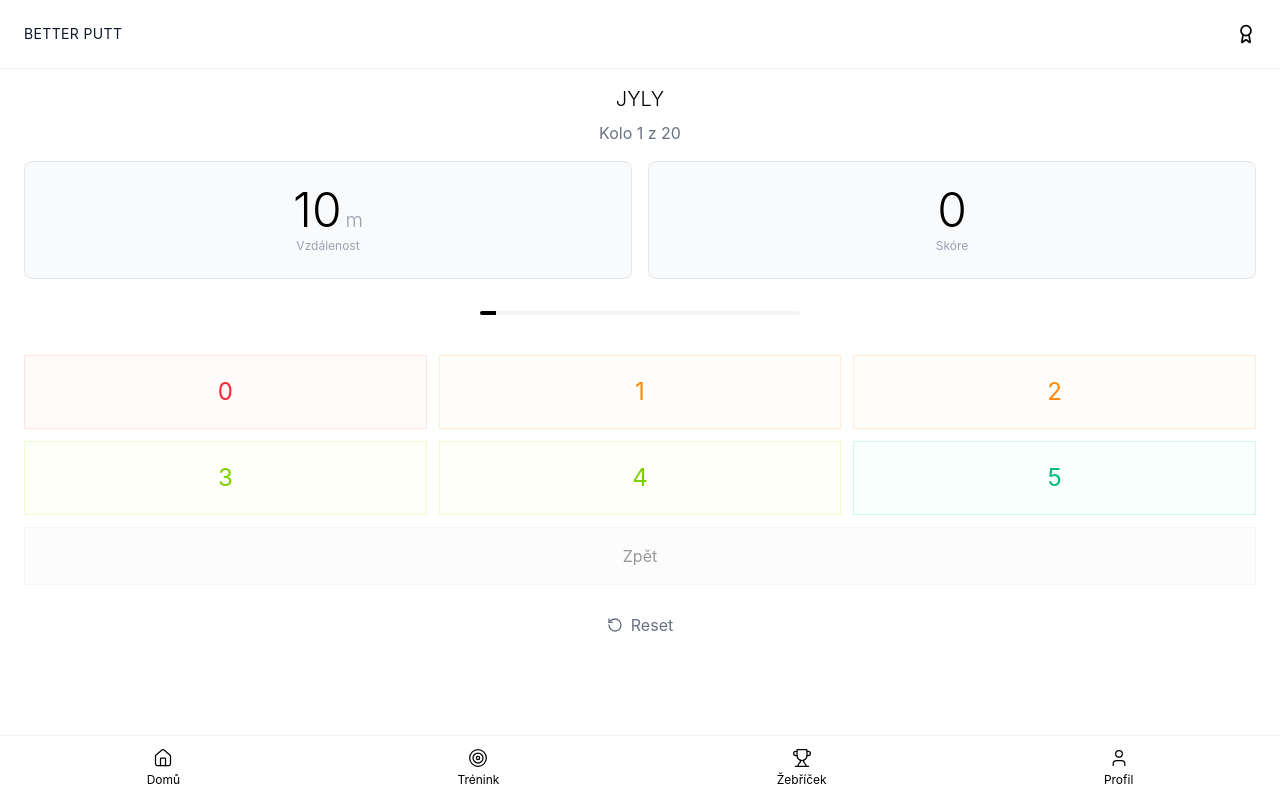
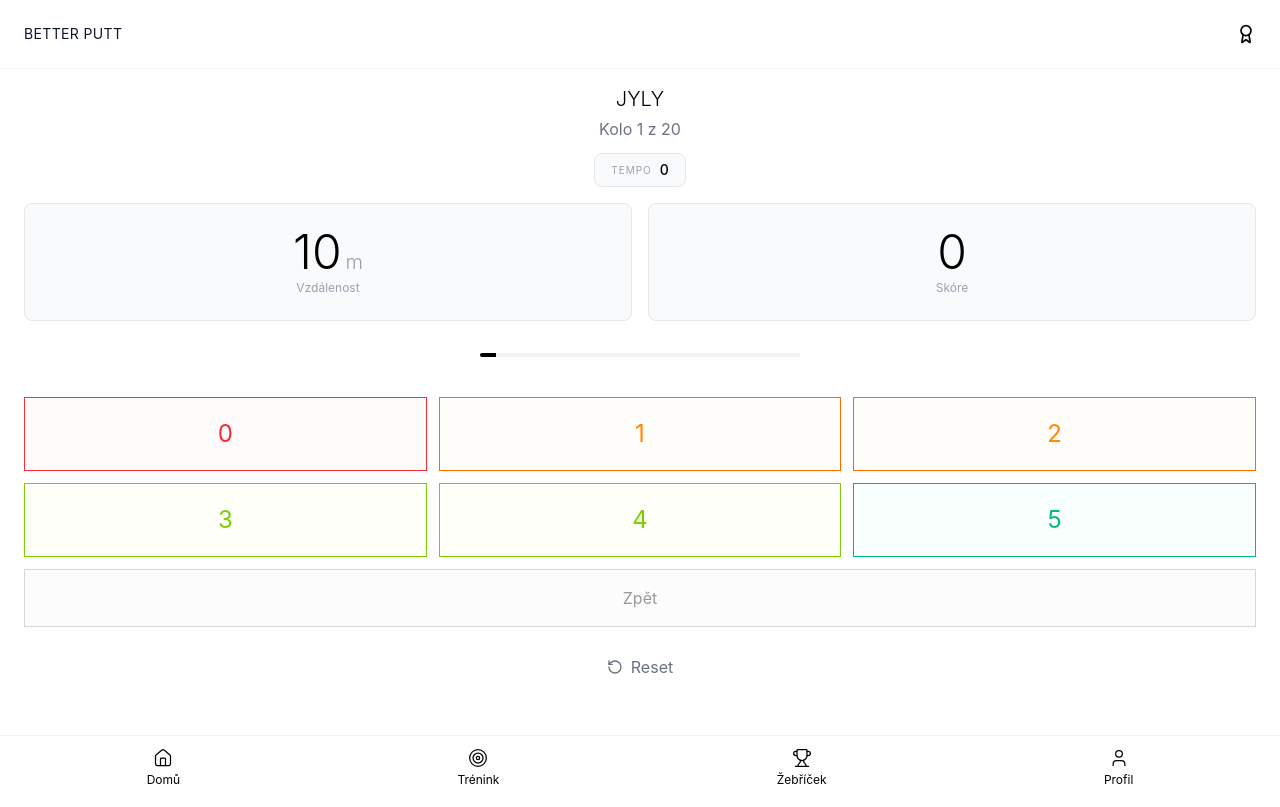
Before and after one commit to dajvidsh/Better-putt-web-app, a React (Vite) app: page /jyly in a window 1280 px wide. Built offline with nearby package versions, Linux system fonts and the light colour scheme.

Commit message:
pace in jyly

```diff
--- a/src/App.tsx
+++ b/src/App.tsx
@@ -1,6 +1,6 @@
 import './App.css'
 // import React from "react";
-import { BrowserRouter as Router, Routes, Route } from 'react-router-dom';
+import {BrowserRouter as Router, Routes, Route, useLocation} from 'react-router-dom';
 import Header from "./components/Header.tsx";
 import Hero from "./components/Hero.tsx";
 import BottomNav from "./components/BottomNav.tsx";
@@ -17,7 +17,7 @@ import Register from "./pages/Register.tsx";
 import Jyly from "./pages/Jyly.tsx";
 import Survival from "./pages/Survival.tsx";
 import Drill from "./pages/Drill.tsx";
-// import Editprofile from "./pages/Editprofile.tsx";
+import {useEffect} from "react";
 
 const Home = () => (
   <>
@@ -25,10 +25,19 @@ const Home = () => (
   </>
 );
 
+const ScrollUp = () => {
+    const { pathname } = useLocation();
+    useEffect(() => {
+        window.scrollTo(0, 0);
+    }, [pathname]);
+    return null;
+}
+
 function App() {
 
     return (
         <Router>
+            <ScrollUp />
             <Header />
             <Routes>
                 <Route path="/" element={<Home />} />
--- a/src/pages/Jyly.tsx
+++ b/src/pages/Jyly.tsx
@@ -8,36 +8,25 @@ export default function Jyly() {
   // const [time, setTime] = useState(0);
   const [score, setScore] = useState(0);
   const [phase, setPhase] = useState(false);
+  const [pace, setPace] = useState(0);
   // const amountOfPutts = useState(0);
   const [distance, setDistance] = useState(10);
   const [round, setRound] = useState(1);
   const maxRounds = 20;
-  const [history, setHistory] = useState<{score: number, distance: number}[]>([]);
+  const [history, setHistory] = useState<{score: number, distance: number, pace: number}[]>([]);
 
-  // useEffect(() => {
-  //   let interval: number | undefined;
-  //   if (isRunning) {
-  //     interval = window.setInterval(() => {
-  //       setTime((prevTime) => prevTime + 1);
-  //     }, 1000);
-  //   }
-  //   return () => {
-  //     if (interval) clearInterval(interval);
-  //   };
-  // }, [isRunning]);
+  function handleSuccess(amountOfPutts: number) {
+    const pointsGained = distance * amountOfPutts;
+    const newScore = score + pointsGained;
 
-  // const formatTime = (seconds: number) => {
-  //   const mins = Math.floor(seconds / 60);
-  //   const secs = seconds % 60;
-  //   return `${mins.toString().padStart(2, '0')}:${secs.toString().padStart(2, '0')}`;
-  // };
+    setHistory(prev => [...prev, { score, distance, pace }]);
 
-  function handleSuccess(amountOfPutts: number){
+    setScore(newScore);
+    setDistance(5 + amountOfPutts);
 
-      setHistory(prev => [...prev, { score, distance }]);
+    const currentPace = Math.round((newScore / round) * maxRounds);
+    setPace(currentPace);
 
-    setScore(score + distance*amountOfPutts);
-    setDistance(5+amountOfPutts)
     if (round < maxRounds) {
       setRound(round + 1);
     } else {
@@ -53,25 +42,20 @@ export default function Jyly() {
     setScore(previousState.score);
     setDistance(previousState.distance);
     setRound(prev => prev-1)
+    setPace(previousState.pace)
 
     setHistory(prev => prev.slice(0, -1));
   };
 
   const handleFinish = () => {
-    // setIsRunning(false);
-    // Navigate to results or back
     setPhase(true)
-    // setTimeout(() => {
-    //   navigate(-1);
-    // }, 1000);
   };
 
   const handleReset = () => {
-    // setIsRunning(false);
-    // setTime(0);
     setScore(0);
     setDistance(10);
     setRound(1);
+    setPace(0);
     setHistory([]);
   };
 
@@ -79,24 +63,21 @@ export default function Jyly() {
 
   return (
     <div className="size-full bg-white overflow-auto flex flex-col pb-20">
-      {/* Header */}
-      {/*<div className="bg-white border-b border-gray-100">*/}
-      {/*  <div className="flex items-center gap-4 px-6 py-4">*/}
-      {/*    <button onClick={() => navigate(-1)} className="p-2 -ml-2 active:opacity-50 transition-opacity">*/}
-      {/*      <ArrowLeft className="size-5" />*/}
-      {/*    </button>*/}
-      {/*    <h1 className="text-sm font-normal tracking-wide">TRÉNINK</h1>*/}
-      {/*  </div>*/}
-      {/*</div>*/}
 
       { !phase && (
 
       <div className="flex-1 flex flex-col px-6">
         {/* Game Info */}
-        <div className="text-center py-4">
-          <h2 className="text-xl font-light mb-2">{gameName}</h2>
-          <p className="text-gray-500">Kolo {round} z {maxRounds}</p>
+        <div className="text-center py-4 flex flex-col items-center">
+        <h2 className="text-xl font-light mb-1">{gameName}</h2>
+        <p className="text-gray-500 mb-3">Kolo {round} z {maxRounds}</p>
+
+        {/* Pace badge */}
+        <div className="inline-flex items-center gap-2 border border-gray-200 bg-gray-50 rounded-lg px-4 py-1.5">
+          <span className="text-[10px] text-gray-400 uppercase tracking-widest">Tempo</span>
+          <span className="text-sm font-medium text-black">{pace}</span>
         </div>
+      </div>
 
         {/* Vzdalenost */}
         <div className="flex-1 flex flex-col items-center justify-center py-0 pb-10">
@@ -132,37 +113,37 @@ export default function Jyly() {
               <div className="grid grid-cols-3 gap-3">
                 <button
                   onClick={() => handleSuccess(0)}
-                  className="text-2xl py-5 border text-red-500 border-red-100 bg-red-50/30 active:bg-red-50"
+                  className="text-2xl py-5 border text-red-500 border-red-500 bg-red-50/30 active:bg-red-50"
                 >
                   0
                 </button>
                 <button
                   onClick={() => handleSuccess(1)}
-                  className="text-2xl py-5 border text-orange-400 border-orange-100 bg-orange-50/30 active:bg-orange-50"
+                  className="text-2xl py-5 border text-orange-400 border-orange-500 bg-orange-50/30 active:bg-orange-50"
                 >
                   1
                 </button>
                   <button
                   onClick={() => handleSuccess(2)}
-                  className="text-2xl py-5 border text-orange-400 border-orange-100 bg-orange-50/30 active:bg-orange-50"
+                  className="text-2xl py-5 border text-orange-400 border-orange-500 bg-orange-50/30 active:bg-orange-50"
                 >
                   2
                 </button>
                   <button
                   onClick={() => handleSuccess(3)}
-                  className="text-2xl py-5 border text-lime-500 border-lime-100 bg-lime-50/30 active:bg-lime-50"
+                  className="text-2xl py-5 border text-lime-500 border-lime-500 bg-lime-50/30 active:bg-lime-50"
                 >
                   3
                 </button>
                   <button
                   onClick={() => handleSuccess(4)}
-                  className="text-2xl py-5 border text-lime-500 border-lime-100 bg-lime-50/30 active:bg-lime-50"
+                  className="text-2xl py-5 border text-lime-500 border-lime-500 bg-lime-50/30 active:bg-lime-50"
                 >
                   4
                 </button>
                   <button
                   onClick={() => handleSuccess(5)}
-                  className="text-2xl py-5 border text-emerald-500 border-emerald-100 bg-emerald-50/30 active:bg-emerald-50"
+                  className="text-2xl py-5 border text-emerald-500 border-emerald-500 bg-emerald-50/30 active:bg-emerald-50"
                 >
                   5
                 </button>
@@ -172,7 +153,7 @@ export default function Jyly() {
               <button
               onClick={handleBack}
               disabled={history.length === 0}
-              className={`w-full py-4 border border-gray-200 flex items-center justify-center gap-2 transition-colors ${
+              className={`w-full py-4 border border-gray-400 flex items-center justify-center gap-2 transition-colors ${
                 history.length === 0
                   ? 'opacity-40 cursor-not-allowed bg-gray-50'
                   : 'active:bg-gray-50'
--- a/src/pages/Survival.tsx
+++ b/src/pages/Survival.tsx
@@ -101,19 +101,11 @@ export default function Survival() {
           {/* Skóre */}
           <div className="flex-1 border border-gray-200 bg-gray-50 rounded-lg py-6 text-center flex flex-col items-center justify-center">
               <p className="text-5xl font-light mb-1">{lives}</p>
-              <p className="text-xs text-gray-400">Životů</p>
+              <p className="text-xs text-gray-400">
+                { lives === 1 ? "Život" : lives <= 4 ? "Životy" : "Životů" }
+              </p>
             </div>
           </div>
-
-          {/* Progress Bar */}
-          {/*<div className="w-full max-w-xs">*/}
-          {/*  <div className="h-1 bg-gray-100 rounded-full overflow-hidden">*/}
-          {/*    <div*/}
-          {/*      className="h-full bg-black transition-all duration-300"*/}
-          {/*      style={{ width: `${(round) * 100}%` }}*/}
-          {/*    />*/}
-          {/*  </div>*/}
-          {/*</div>*/}
         </div>
 
         {/* Controls */}
@@ -122,25 +114,25 @@ export default function Survival() {
               <div className="grid grid-cols-2 gap-3">
                 <button
                   onClick={() => handleFinish()}
-                  className="text-2xl py-5 border text-red-500 border-red-100 bg-red-50/30 active:bg-red-50"
+                  className="text-2xl py-5 border text-red-500 border-red-500 bg-red-50/30 active:bg-red-50"
                 >
                   0
                 </button>
                 <button
                   onClick={() => handleSuccess(1)}
-                  className="flex items-center justify-center text-2xl py-5 border text-orange-400 border-orange-100 bg-orange-50/30 active:bg-orange-50"
+                  className="flex items-center justify-center text-2xl py-5 border text-orange-400 border-orange-500 bg-orange-50/30 active:bg-orange-50"
                 >
                   { lives === 1 && round !== 1 ? <AlertTriangle className="size-8" strokeWidth={1.5} /> : "1" }
                 </button>
                   <button
                   onClick={() => handleSuccess(2)}
-                  className="text-2xl py-5 border text-gray-400 border-gray-100 bg-gray-50/30 active:bg-gray-50"
+                  className="text-2xl py-5 border text-gray-400 border-gray-500 bg-gray-50/30 active:bg-gray-50"
                 >
                   2
                 </button>
                   <button
                   onClick={() => handleSuccess(3)}
-                  className="flex items-center justify-center text-2xl py-5 border text-lime-500 border-lime-100 bg-lime-50/30 active:bg-lime-50"
+                  className="flex items-center justify-center text-2xl py-5 border text-lime-500 border-lime-500 bg-lime-50/30 active:bg-lime-50"
                 >
                   { !beenHere && round !== 1 ? <Zap className="size-8" strokeWidth={1.5} /> : "3" }
                 </button>
@@ -150,7 +142,7 @@ export default function Survival() {
               <button
               onClick={handleBack}
               disabled={history.length === 0}
-              className={`w-full py-4 border border-gray-200 flex items-center justify-center gap-2 transition-colors ${
+              className={`w-full py-4 border border-gray-400 flex items-center justify-center gap-2 transition-colors ${
                 history.length === 0
                   ? 'opacity-40 cursor-not-allowed bg-gray-50'
                   : 'active:bg-gray-50'
--- a/src/pages/Training.tsx
+++ b/src/pages/Training.tsx
@@ -1,4 +1,4 @@
-import {ChevronRight, Flame, Target, TrendingUp, Zap} from "lucide-react";
+import {ChevronRight, Flame, Repeat, Target, Zap} from "lucide-react";
 import {useNavigate} from "react-router";
 
 export default function Training() {
@@ -28,7 +28,7 @@ export default function Training() {
       description: 'Maximální vzdálenost drivu',
       difficulty: 'Pokročilý',
       duration: '20 min',
-      icon: TrendingUp,
+      icon: Repeat,
     },
     {
       id: 'speed',
```
Also changed, not shown: src/pages/Drill.tsx (+10 -13 lines).
